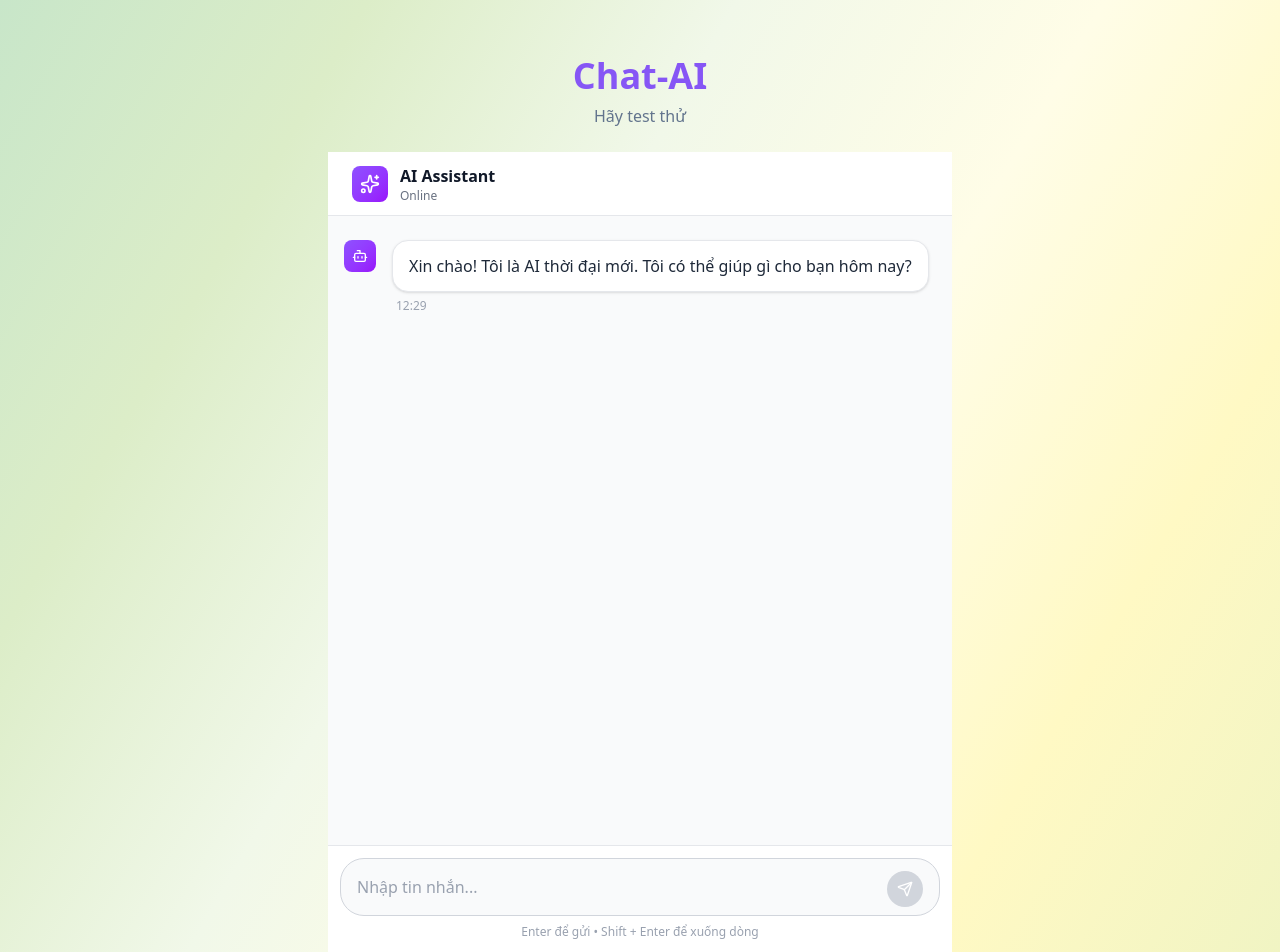
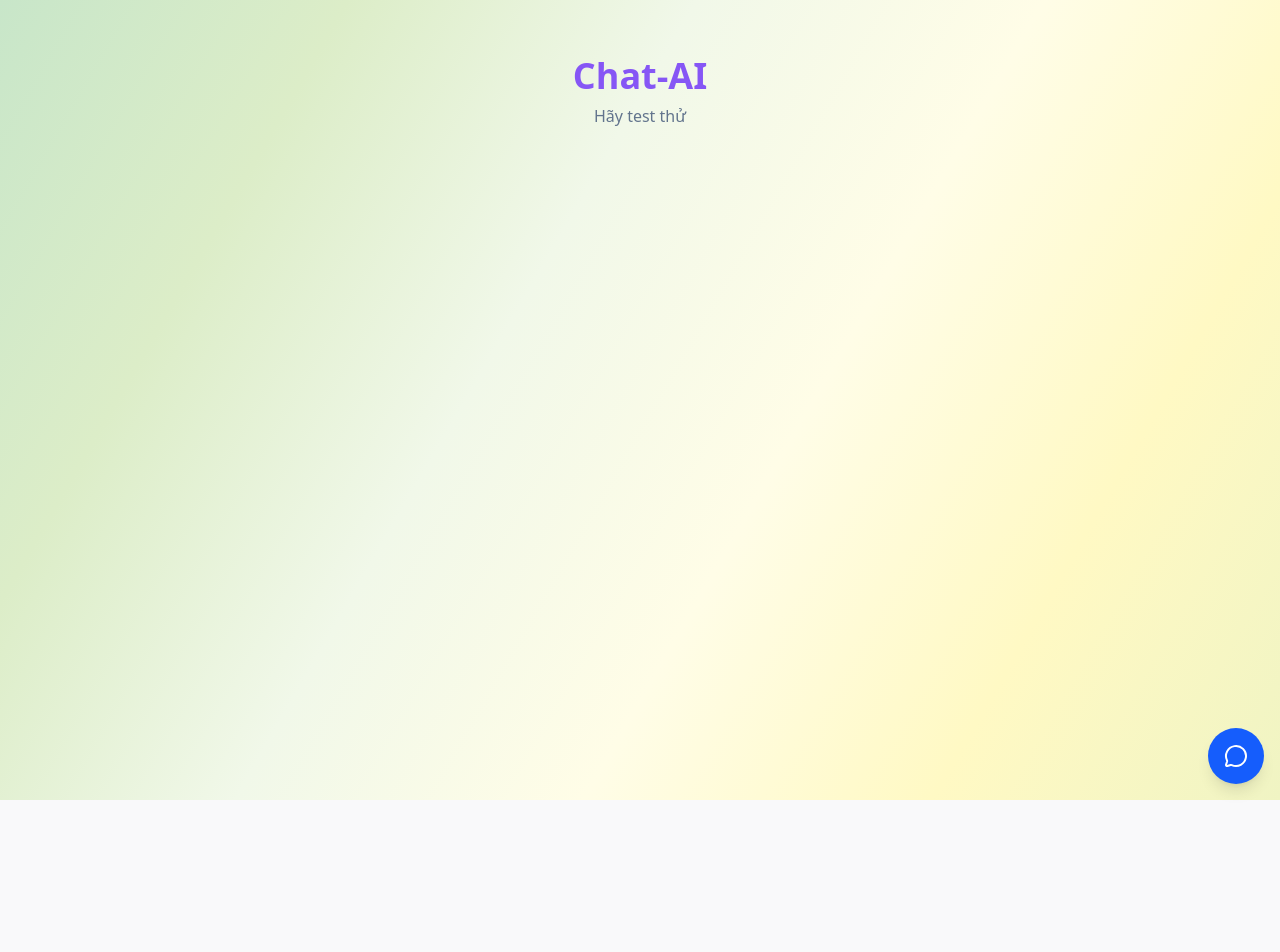
Before and after one commit to giangkh1908/chat-AI, a React (Vite) app in the folder frontend/: page / in a window 1280 px wide. Shown: the top 952 px of the page. After the commit the page ends 800 px from the top, so only its background shows below. Built offline with nearby package versions, Linux system fonts and the light colour scheme.

Commit message:
deploy chat app

```diff
--- a/frontend/src/App.jsx
+++ b/frontend/src/App.jsx
@@ -2,6 +2,7 @@ import { Toaster } from 'sonner';
 import { BrowserRouter, Routes, Route } from 'react-router';
 import HomePage from './pages/HomePage';
 import NotFound from './pages/NotFound';
+import ChatWidget from './components/ChatWidget';
 
 function App() {
 
@@ -15,6 +16,7 @@ function App() {
           <Route path='*' element={<NotFound />} />
         </Routes>
       </BrowserRouter>
+      <ChatWidget />
     </>
   )
 }
--- a/frontend/src/components/ChatAi.jsx
+++ b/frontend/src/components/ChatAi.jsx
@@ -126,9 +126,9 @@ const ChatAi = () => {
   };
 
   return (
-    <div className="flex flex-col h-screen bg-gray-50 overflow-hidden">
+    <div className="flex flex-col h-full w-full bg-gray-50 ">
       {/* Header */}
-      <div className="flex-shrink-0 h-16 border-b border-gray-200 bg-white px-4 md:px-6 flex items-center justify-between">
+      <div className="flex-shrink-0 h-12 border-b border-gray-200 bg-white px-3 flex items-center justify-between text-sm">
         <div className="flex items-center gap-3">
           <div className="w-9 h-9 bg-gradient-to-br from-violet-500 to-purple-600 rounded-lg flex items-center justify-center">
             <Sparkles className="w-5 h-5 text-white" />
@@ -143,7 +143,7 @@ const ChatAi = () => {
       </div>
 
       {/* Messages */}
-      <div className="flex-1 overflow-y-auto">
+      <div className="flex-1 min-h-0 overflow-y-auto">
         <div className="max-w-2xl mx-auto px-4 py-6 space-y-4">
           {messages.map((message) => (
             <div
@@ -164,13 +164,13 @@ const ChatAi = () => {
                 } max-w-xl md:max-w-2xl`}
               >
                 <div
-                  className={`rounded-2xl px-4 py-3 ${
+                  className={`rounded-xl px-3 py-2 text-sm ${
                     message.type === "user"
                       ? "bg-blue-600 text-white"
                       : "bg-white border border-gray-200 text-gray-800 shadow-sm"
                   }`}
                 >
-                  <p className="text-sm md:text-base leading-relaxed whitespace-pre-wrap">
+                  <p className="text-xs md:text-sm leading-relaxed whitespace-pre-wrap">
                     {message.content}
                   </p>
                 </div>
@@ -227,12 +227,12 @@ const ChatAi = () => {
               onKeyDown={handleKeyPress}
               placeholder="Nhập tin nhắn..."
               rows="1"
-              className="flex-1 bg-transparent resize-none outline-none text-gray-900 placeholder-gray-400 py-2 max-h-32 text-sm md:text-base"
+              className="flex-1 bg-transparent resize-none outline-none text-gray-900 placeholder-gray-400 py-1 max-h-28 text-xs md:text-sm"
             />
             <button
               onClick={handleSend}
               disabled={!input.trim()}
-              className="flex-shrink-0 w-9 h-9 bg-blue-600 hover:bg-blue-700 disabled:bg-gray-300 text-white rounded-full flex items-center justify-center transition-colors disabled:cursor-not-allowed"
+              className="flex-shrink-0 w-8 h-8 bg-blue-600 hover:bg-blue-700 disabled:bg-gray-300 text-white rounded-full flex items-center justify-center transition-colors disabled:cursor-not-allowed"
             >
               <Send className="w-4 h-4" />
             </button>
--- /dev/null
+++ b/frontend/src/components/ChatWidget.jsx
@@ -0,0 +1,37 @@
+import React, { useState } from "react";
+import { MessageCircle, X } from "lucide-react";
+import ChatAi from "./ChatAi";
+
+const ChatWidget = () => {
+  const [open, setOpen] = useState(false);
+
+  return (
+    <div className="fixed bottom-4 right-4 z-[9999]">
+      {open ? (
+        <div className="w-[380px] h-[70vh] max-h-[80vh] bg-white shadow-2xl rounded-2xl flex flex-col">
+          {/* Header với nút đóng */}
+          <div className="flex items-center justify-between px-4 py-2 bg-blue-600 text-white">
+            <span className="font-semibold">AI Assistant</span>
+            <button onClick={() => setOpen(false)}>
+              <X className="w-5 h-5" />
+            </button>
+          </div>
+
+          {/* Chat */}
+          <div className="flex-1 min-h-0">
+            <ChatAi />
+          </div>
+        </div>
+      ) : (
+        <button
+          onClick={() => setOpen(true)}
+          className="w-14 h-14 rounded-full bg-blue-600 hover:bg-blue-700 flex items-center justify-center text-white shadow-lg"
+        >
+          <MessageCircle className="w-6 h-6" />
+        </button>
+      )}
+    </div>
+  );
+};
+
+export default ChatWidget;
--- a/frontend/src/pages/HomePage.jsx
+++ b/frontend/src/pages/HomePage.jsx
@@ -17,8 +17,8 @@ const HomePage = () => {
                 <div className="w-full max-w-2xl p-6 mx-auto space-y-6">
                     {/* Đầu Trang */}
                     <Header />
-                    {/* Chat AI */}
-                    <ChatAi />
+                    {/* Chat AI
+                    <ChatAi /> */}
                 </div>
             </div>
         </div>
```
